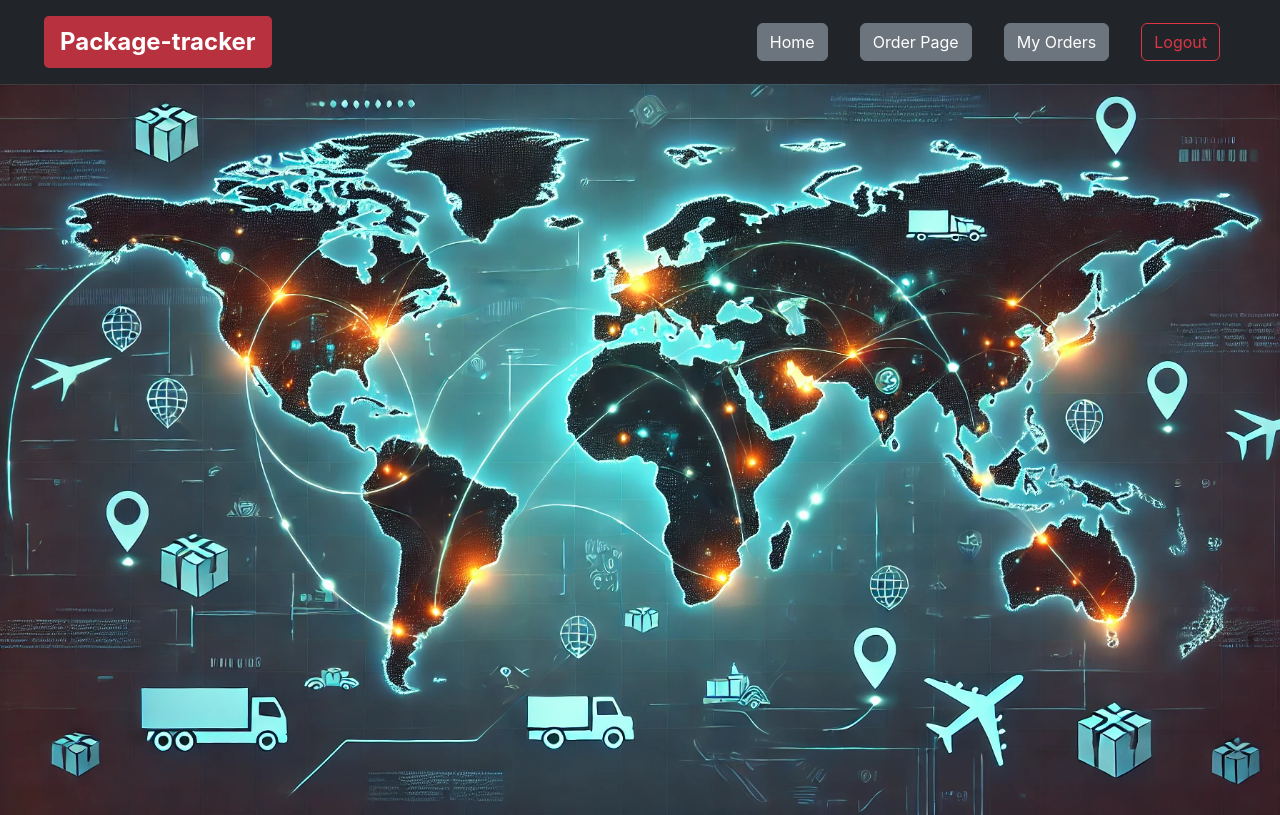
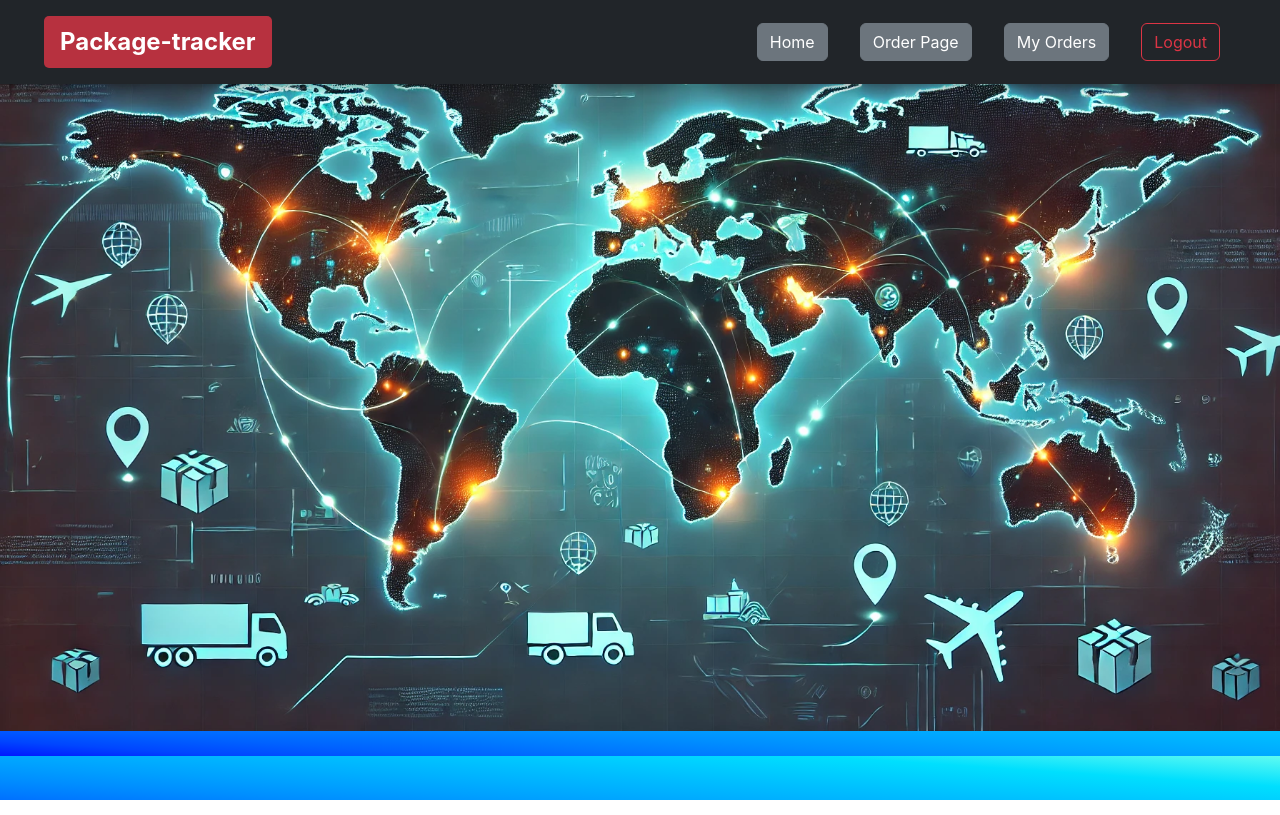
Before and after one commit to AdhamIsHere/Package-Tracker, an Angular app in the folder Front-end/: page /home in a window 1280 px wide. Built offline with nearby package versions, Linux system fonts and the light colour scheme.

Commit message:
fixed scrolling in home

```diff
--- a/Front-end/src/app/home-adminn/home-adminn.component.html
+++ b/Front-end/src/app/home-adminn/home-adminn.component.html
@@ -1,5 +1,5 @@
 <div class="navcontainer">
-  <nav class="navbar navbar-expand-lg navbar-light bg-dark custom_container m-auto">
+  <nav class="navbar navbar-expand-lg navbar-dark bg-dark custom_container m-auto">
     <div class="container-fluid">
       <a class="navbar-brand" href="/home-admin">Package-tracker</a>
       <button class="navbar-toggler" type="button" data-bs-toggle="collapse" data-bs-target="#navbarNav" aria-controls="navbarNav" aria-expanded="false" aria-label="Toggle navigation">
@@ -25,6 +25,6 @@
 
 
 
-<div class="background_image">
+<div class="overflow-hidden top-0 bottom-0 start-0 end-0 position-absolute z-n1">
   <img src="assets/images/background.webp" alt="background" class="img-fluid" height="100%" width="100%">
 </div>
--- a/Front-end/src/app/home-page/home-page.component.html
+++ b/Front-end/src/app/home-page/home-page.component.html
@@ -28,6 +28,6 @@
 
 </div>
 
-<div class="background_image">
+<div class="background_image overflow-hidden top-0 bottom-0 start-0 end-0 position-absolute z-n1">
   <img src="assets/images/background.webp" alt="background" class="img-fluid" height="100%" width="100%">
 </div>
```
Also changed, not shown: Front-end/src/app/home-adminn/home-adminn.component.css (line endings or trailing spaces).
